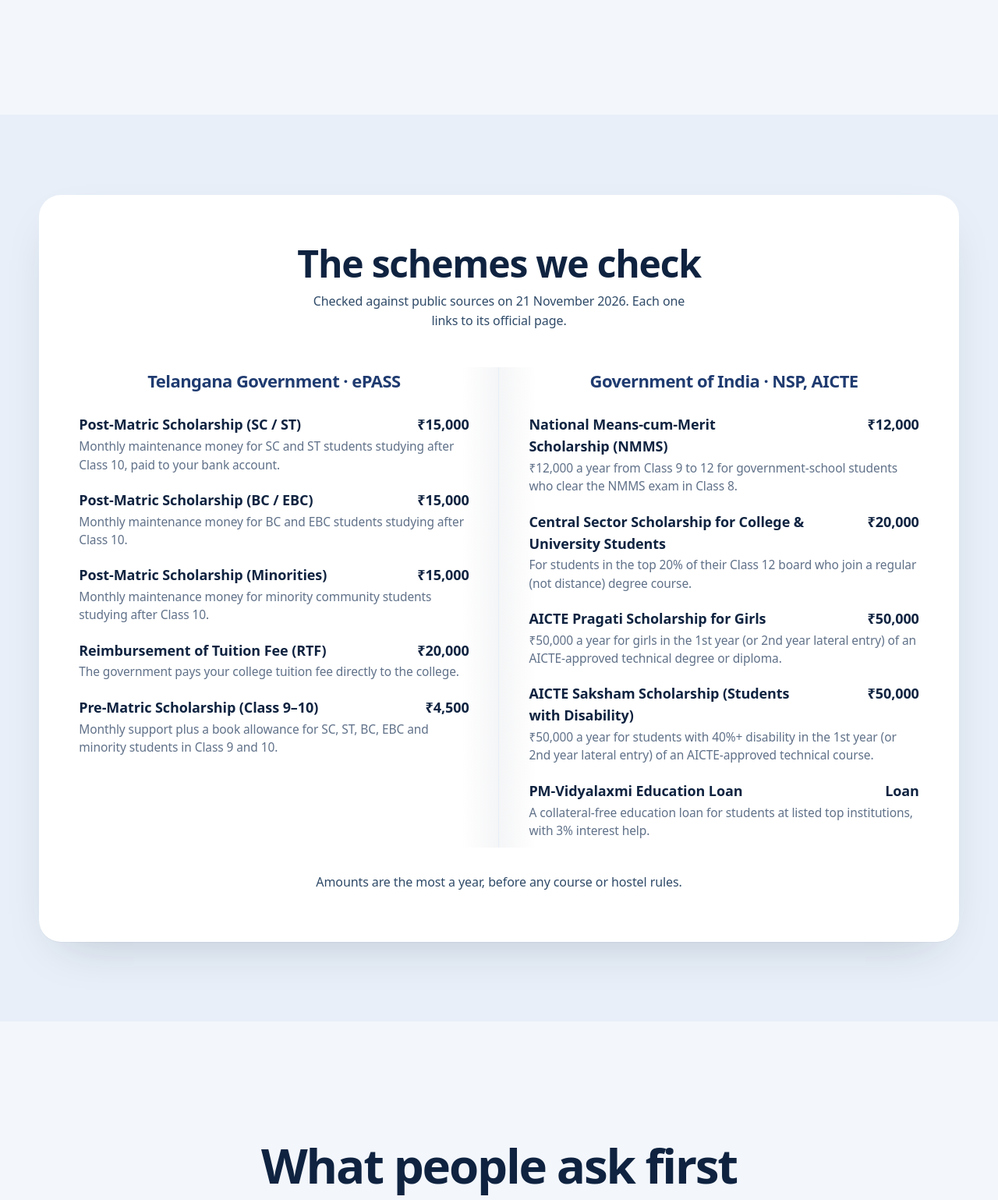
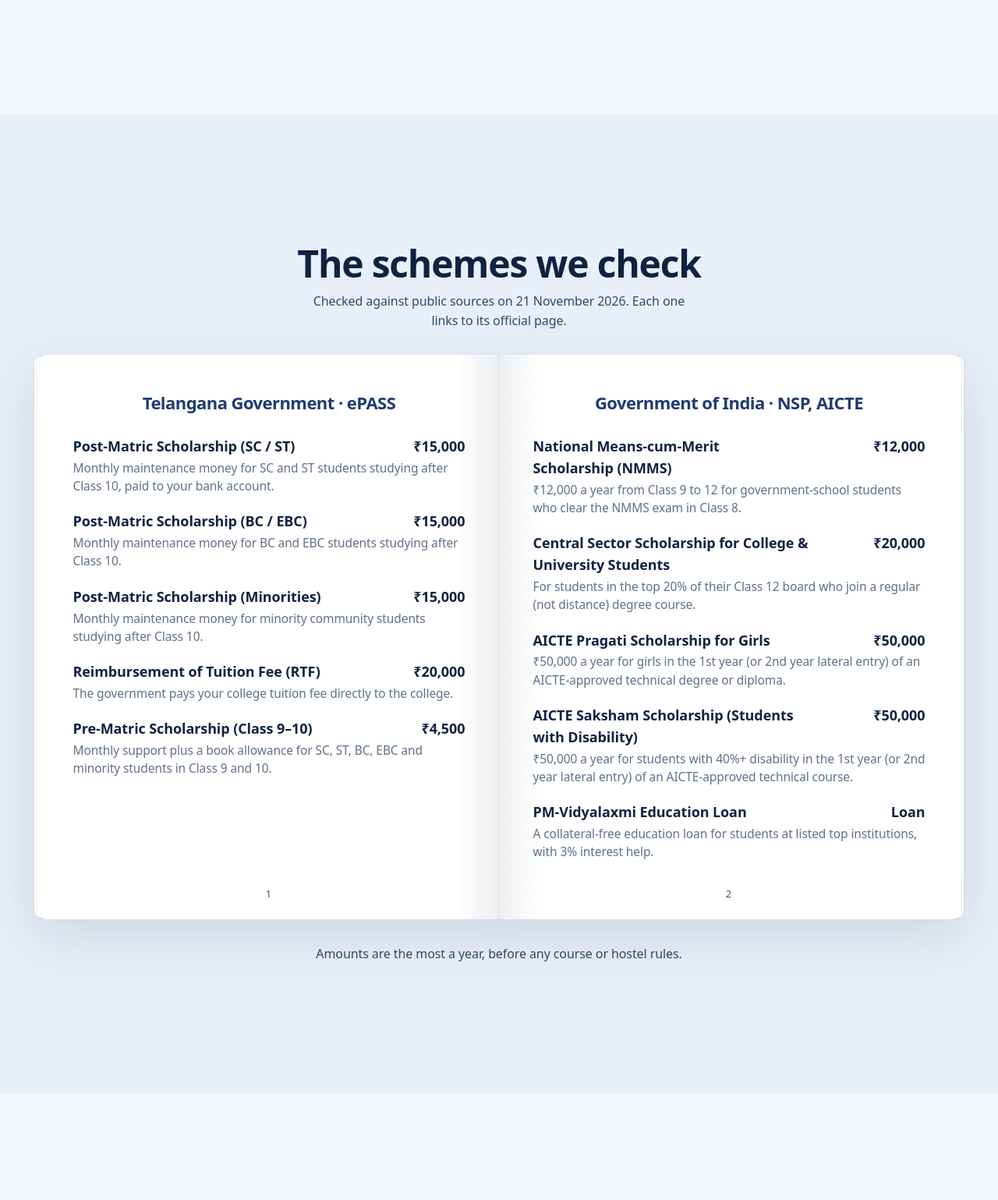
Before and after one commit to KAVY-01/prapti, a Flask app: page / in a window 1280 px wide. Shown: the part 2790-4329 px from the top of the page at 78% size. Run offline with Flask 3, Linux system fonts and the light colour scheme; some web fonts are replaced.

Commit message:
Scheme list as a plain open book on desktop
Two white pages meeting at a soft centre fold, page edges at the outer
sides, page numbers, one soft shadow; title above and note below the book.
Pages still swing open from the spine on scroll. Phones keep one page.

```diff
--- a/static/css/app.css
+++ b/static/css/app.css
@@ -737,16 +737,6 @@ h3 {
   }
   .sheet-spread .sheet-page {
     margin-top: 0;
-    padding: 0 clamp(24px, 3vw, 48px);
-  }
-  .sheet-spread .sheet-page:first-child {
-    padding-left: 0;
-    box-shadow: inset -1px 0 0 var(--surface-2);
-    background: linear-gradient(to left, rgba(15, 35, 64, 0.045), transparent 48px);
-  }
-  .sheet-spread .sheet-page:last-child {
-    padding-right: 0;
-    background: linear-gradient(to right, rgba(15, 35, 64, 0.045), transparent 48px);
   }
   .js .sheet-page {
     opacity: 0;
@@ -3907,3 +3897,40 @@ html { -webkit-tap-highlight-color: transparent; }
   .q-tile:hover .q-glyph { background: rgba(255, 255, 255, 0.16); color: var(--brand-ink); }
   .q-tile:hover .q-tick { background: rgba(255, 255, 255, 0.9); color: var(--brand); }
 }
+
+/* ---------- Desktop: the scheme list as a plain open book ----------
+   Two white pages meeting at a soft centre fold, a few page edges showing at the sides, page numbers.
+   The pages still swing open from the spine when the book scrolls into view. */
+@media (min-width: 1024px) {
+  .sheet { background: transparent; box-shadow: none; border-radius: 0; padding-inline: 0; }
+  .sheet-spread { gap: 0; margin-top: var(--space-6); filter: drop-shadow(0 22px 34px rgba(15, 35, 64, 0.12)); }
+  .sheet-spread .sheet-page {
+    position: relative;
+    padding: clamp(36px, 3.4vw, 56px) clamp(32px, 3.4vw, 56px) 64px;
+    background: #fff;
+  }
+  .sheet-spread .sheet-page:first-child {
+    border-radius: 10px 3px 3px 10px;
+    background: linear-gradient(to left, rgba(15, 35, 64, 0.07), rgba(15, 35, 64, 0) 56px), #fff;
+    /* a few page edges under the left page */
+    box-shadow: -4px 0 0 -1px #fff, -4px 0 0 0 rgba(15, 35, 64, 0.08), -8px 0 0 -2px #fff, -8px 0 0 -1px rgba(15, 35, 64, 0.07);
+  }
+  .sheet-spread .sheet-page:last-child {
+    border-radius: 3px 10px 10px 3px;
+    background: linear-gradient(to right, rgba(15, 35, 64, 0.07), rgba(15, 35, 64, 0) 56px), #fff;
+    box-shadow: 4px 0 0 -1px #fff, 4px 0 0 0 rgba(15, 35, 64, 0.08), 8px 0 0 -2px #fff, 8px 0 0 -1px rgba(15, 35, 64, 0.07);
+  }
+  /* the fold line */
+  .sheet-spread .sheet-page:first-child::before {
+    content: ""; position: absolute; top: 0; bottom: 0; right: 0; width: 1px; background: rgba(15, 35, 64, 0.1);
+  }
+  /* page numbers */
+  .sheet-spread .sheet-page::after {
+    position: absolute; bottom: 22px; left: 0; right: 0; text-align: center;
+    font-size: 13px; color: var(--ink-3); font-variant-numeric: tabular-nums; letter-spacing: 0.08em;
+  }
+  .sheet-spread .sheet-page:first-child::after { content: "1"; }
+  .sheet-spread .sheet-page:last-child::after { content: "2"; }
+  .sheet-title, .sheet-note { position: relative; }
+  .sheet-foot { margin-top: var(--space-6); }
+}
```
